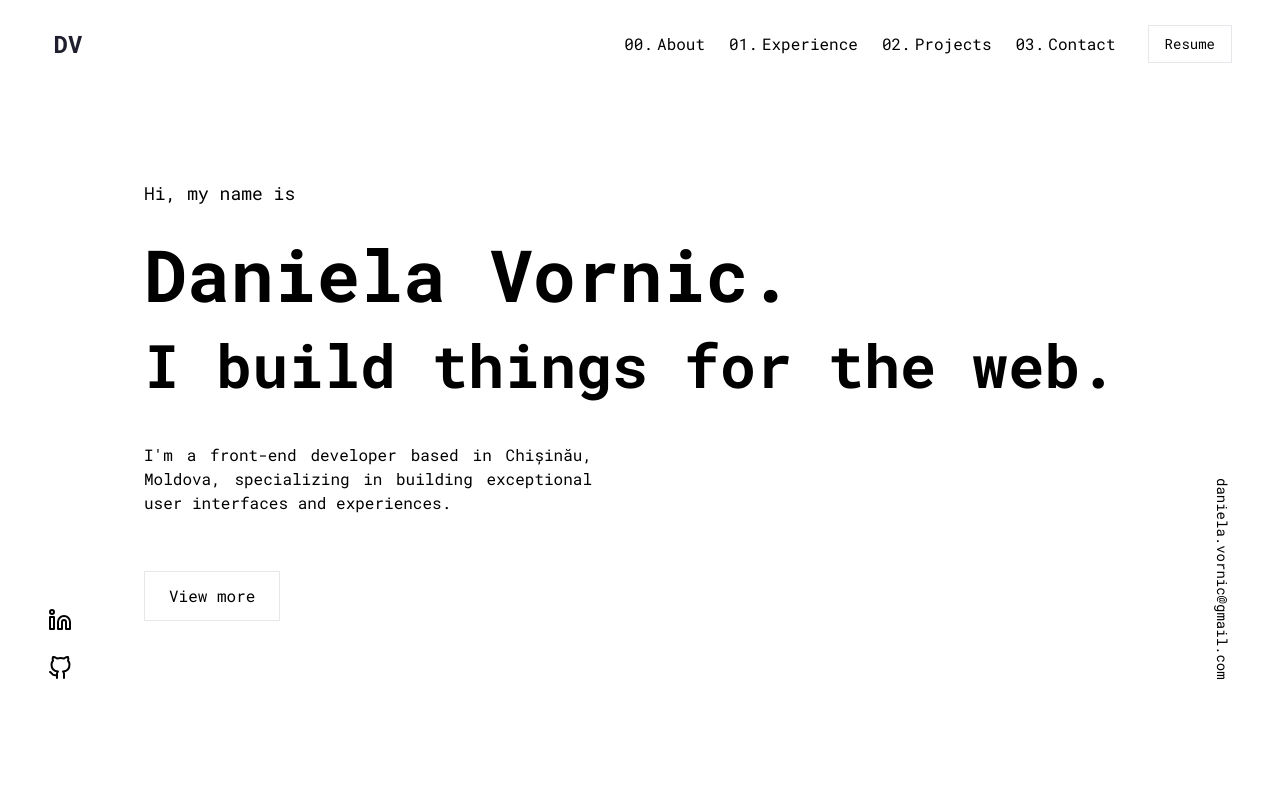
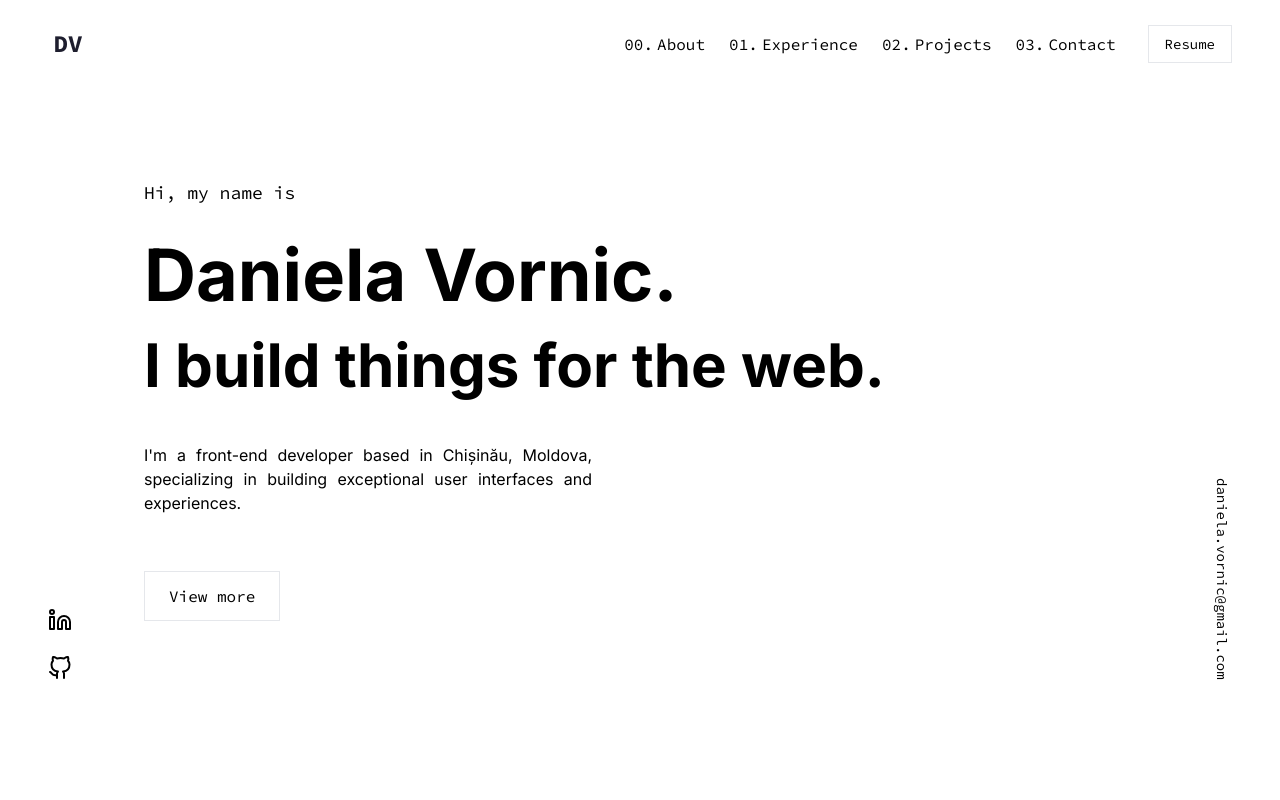
Before and after one commit to danielavornic/portfolio, a Next.js app: page / in a window 1280 px wide. Shown: the top 800 px of the page. Built offline with nearby package versions, Linux system fonts and the light colour scheme; what @catppuccin/tailwindcss would draw is missing.

Commit message:
Add Inter as main font

```diff
--- a/src/app/layout.tsx
+++ b/src/app/layout.tsx
@@ -1,9 +1,16 @@
 import "./globals.scss";
-import { Inter, Roboto_Mono } from "next/font/google";
+import { Inter, Source_Code_Pro } from "next/font/google";
 import cn from "classnames";
 
-const inter = Inter({ subsets: ["latin"] });
-const robotoMono = Roboto_Mono({ subsets: ["latin"] });
+const inter = Inter({
+  subsets: ["latin"],
+  display: "swap",
+});
+
+export const source_code_pro = Source_Code_Pro({
+  subsets: ["latin"],
+  display: "swap",
+});
 
 export const metadata = {
   title: "Daniela Vornic | Frontend Developer",
@@ -14,7 +21,7 @@ export const metadata = {
 export default function RootLayout({ children }: { children: React.ReactNode }) {
   return (
     <html lang="en">
-      <body className={cn(robotoMono.className, "mocha bg-base")}>{children}</body>
+      <body className={cn(inter.className, "mocha bg-base")}>{children}</body>
     </html>
   );
 }
--- a/src/components/common/Button.tsx
+++ b/src/components/common/Button.tsx
@@ -1,15 +1,23 @@
+import { Link } from "react-scroll";
 import cn from "classnames";
 
 interface ButtonProps extends React.HTMLAttributes<HTMLButtonElement | HTMLAnchorElement> {
   size?: "sm" | "md" | "lg";
-  as?: "button" | "a";
+  as?: "button" | "a" | "scrollLink";
   href?: string;
   target?: string;
 }
 
-const Button = ({ size = "md", as = "button", className, children, ...props }: ButtonProps) => {
+const Button = ({
+  size = "md",
+  as = "button",
+  href,
+  className,
+  children,
+  ...props
+}: ButtonProps) => {
   const classNames = cn(
-    "transition-all duration-200 hover:transform bg-transparent text-lavender border border-lavender hover:shadow-lavender hover:-translate-y-0.5 hover:-translate-x-0.5 hover:shadow-btn",
+    "font-mono transition-all cursor-pointer duration-200 hover:transform bg-transparent text-lavender border border-lavender hover:shadow-lavender hover:-translate-y-0.5 hover:-translate-x-0.5 hover:shadow-btn",
     {
       "px-4 py-2 text-sm ": size === "sm",
       "px-6 py-3 text-base": size === "md",
@@ -18,9 +26,25 @@ const Button = ({ size = "md", as = "button", className, children, ...props }: B
     className,
   );
 
+  if (as === "scrollLink") {
+    return (
+      <Link
+        to={href || ""}
+        activeClass="text-lavender"
+        spy={true}
+        smooth={true}
+        offset={-50}
+        duration={500}
+        className={classNames}
+      >
+        {children}
+      </Link>
+    );
+  }
+
   if (as === "a") {
     return (
-      <a className={classNames} {...props}>
+      <a className={classNames} href={href} {...props}>
         {children}
       </a>
     );
--- a/src/components/common/NumberedHeader.tsx
+++ b/src/components/common/NumberedHeader.tsx
@@ -11,7 +11,7 @@ const NumberedHeader = ({ heading, number, className, ...props }: NumberedHeader
   return (
     <div className={cn("flex items-center w-full space-x-6 mb-10", className)} {...props}>
       <div className="flex items-baseline space-x-2">
-        <span className="text-lavender text-lg sm:text-xl md:text-2xl font-bold">
+        <span className="text-lavender text-lg sm:text-xl md:text-2xl font-mono font-bold">
           {formattedNumber}.
         </span>
         <h2 className="text-xl sm:text-2xl md:text-3xl font-bold text-text">{heading}</h2>
--- a/src/components/homepage/Email.tsx
+++ b/src/components/homepage/Email.tsx
@@ -5,7 +5,7 @@ const Email = () => (
       target="_blank"
       rel="noreferrer"
       aria-label="Email"
-      className="text-sm text-subtext0 hover:text-lavender hover:-translate-y-1 focus:text-mauve transition"
+      className="text-sm font-mono text-subtext0 hover:text-lavender hover:-translate-y-1 focus:text-mauve transition"
       style={{ writingMode: "vertical-lr" }}
     >
       daniela.vornic@gmail.com
--- a/src/components/homepage/Experience.tsx
+++ b/src/components/homepage/Experience.tsx
@@ -57,7 +57,7 @@ const Experience = () => {
             <button
               key={employer}
               className={cn(
-                "px-4 py-2 font-semibold lg:inline-block lg:text-left hover:text-lavender hover:bg-[#222234] transition mb-0.5 lg:mb-0 border-b lg:border-l lg:border-b-0 min-w-[120px] lg:min-w-full",
+                "px-4 py-2 font-mono lg:inline-block lg:text-left hover:text-lavender hover:bg-[#222234] transition mb-0.5 lg:mb-0 border-b lg:border-l lg:border-b-0 min-w-[120px] lg:min-w-full",
                 {
                   "text-lavender border-lavender bg-[#222234]": activeTab === index,
                   "text-subtext0 border-subtext0 bg-transparent": activeTab !== index,
@@ -81,7 +81,7 @@ const Experience = () => {
                 @ {employer}
               </a>
             </h4>
-            <p className="text-subtext0 mb-6 text-sm">{dates}</p>
+            <p className="text-subtext0 font-mono mb-6 text-sm">{dates}</p>
             <ul className="list-disc marker:text-lavender list-outside">
               {details.map((detail, index) => (
                 <li key={index} className="text-subtext0 mb-2">
--- a/src/components/homepage/Hero.tsx
+++ b/src/components/homepage/Hero.tsx
@@ -5,7 +5,7 @@ const Button = dynamic(() => import("@/components/common/Button"), { ssr: false
 const Hero = () => {
   return (
     <section className="flex flex-col justify-center container min-h-screen h-screen -mt-[88px]">
-      <h2 className="sm:text-lg text-lavender mb-4 lg:mb-8">Hi, my name is</h2>
+      <h2 className="sm:text-lg text-lavender font-mono mb-4 lg:mb-8">Hi, my name is</h2>
       <h1 className="text-4xl sm:text-5xl md:text-6xl xl:text-7xl font-bold text-text mb-4 lg:mb-6">
         Daniela Vornic.
       </h1>
@@ -18,7 +18,7 @@ const Hero = () => {
         exceptional user interfaces and experiences.
       </p>
 
-      <Button as="a" href="#about" className="mt-12 md:mt-14 w-fit" aria-label="View more">
+      <Button as="scrollLink" href="about" className="mt-12 md:mt-14 w-fit" aria-label="View more">
         View more
       </Button>
     </section>
--- a/src/components/homepage/TechList.tsx
+++ b/src/components/homepage/TechList.tsx
@@ -4,7 +4,7 @@ const secondColumnSkills = skills.slice(3);
 
 const TechList = () => {
   return (
-    <div className="flex flex-col text-subtext0 md:flex-row md:space-x-8">
+    <div className="flex flex-col font-mono text-subtext0 md:flex-row md:space-x-8">
       <ul className="list-disc list-inside marker:text-lavender space-y-3 mb-3 md:mb-0">
         {firstColumnSkills.map((skill) => (
           <li key={skill}>{skill}</li>
--- a/src/components/layout/Header.tsx
+++ b/src/components/layout/Header.tsx
@@ -32,11 +32,14 @@ const Header = ({ isMenuOpen, setIsMenuOpen }: HeaderProps) => {
 
   return (
     <header
-      className={cn("sticky w-full bg-base text-text py-6 transition-all duration-500 z-20", {
-        "-top-24": scrollDirection === "down",
-        "shadow-header top-0": scrollDirection === "up",
-        "shadow-none": scrollDirection === null,
-      })}
+      className={cn(
+        "sticky w-full bg-base text-text font-mono py-6 transition-all duration-500 z-20",
+        {
+          "-top-24": scrollDirection === "down",
+          "shadow-header top-0": scrollDirection === "up",
+          "shadow-none": scrollDirection === null,
+        },
+      )}
     >
       <div className="px-6 sm:px-10 lg:px-12 flex justify-between items-center">
         <Link
@@ -57,7 +60,7 @@ const Header = ({ isMenuOpen, setIsMenuOpen }: HeaderProps) => {
                   smooth={true}
                   offset={-50}
                   duration={500}
-                  className="transition-colors duration-200 cursor-default hover:text-lavender "
+                  className="transition-colors duration-200 cursor-default hover:text-lavender"
                 >
                   <span className="text-lavender">0{idx}.</span>
                   <span className="ml-1">{label}</span>
--- a/tailwind.config.js
+++ b/tailwind.config.js
@@ -6,6 +6,10 @@ module.exports = {
     "./src/app/**/*.{js,ts,jsx,tsx,mdx}",
   ],
   theme: {
+    fontFamily: {
+      sans: ["Inter", "sans-serif"],
+      mono: ["Source Code Pro", "monospace"],
+    },
     container: {
       padding: {
         DEFAULT: "1rem",
```
